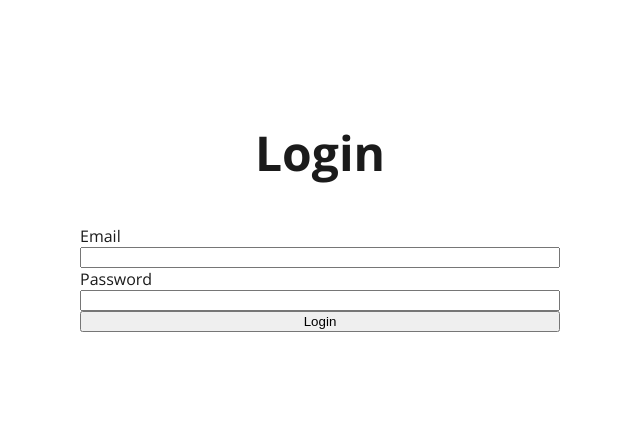
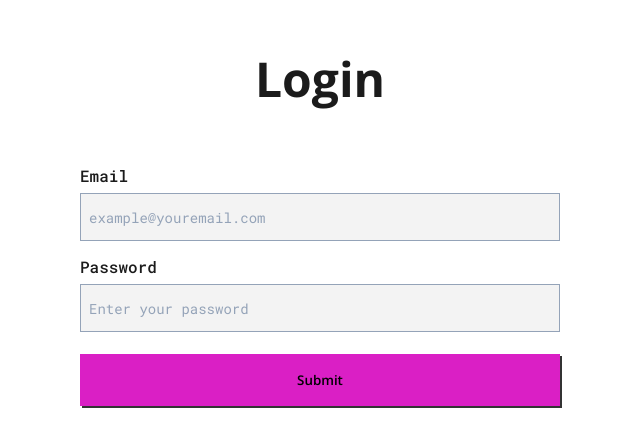
Before and after one commit to ehvidalp/frontend-minimal-dashboard, a React (Vite) app: page /login in a window 1280 px wide. Shown: the part 194-640 px from the top of the page, without its empty margins (320-960 px from the left). Built offline with nearby package versions, Linux system fonts and the light colour scheme.

Commit message:
Refactor CSS and file structure for login page

```diff
--- a/src/features/authentication/components/LoginForm.tsx
+++ b/src/features/authentication/components/LoginForm.tsx
@@ -1,8 +1,8 @@
-import React from 'react';
 import { useForm, SubmitHandler } from 'react-hook-form';
 import { yupResolver } from '@hookform/resolvers/yup';
 import * as Yup from 'yup';
 import SquareField from '../../../shared/components/SquareField';
+import SquareButton from '../../../shared/components/SquareButton';
 import styles from './LoginForm.module.css';
 interface LoginFormInputs {
   email: string;
@@ -19,7 +19,7 @@ const validationSchema = Yup.object().shape({
     .matches(/^[a-zA-Z0-9]+$/, 'Password must contain only letters and numbers')
 });
 
-const LoginForm: React.FC = () => {
+const LoginForm = () => {
   const {
     register,
     handleSubmit,
@@ -39,8 +39,9 @@ const LoginForm: React.FC = () => {
         label="Email"
         type="email"
         id="email"
+        placeholder='example@youremail.com'
         {...register('email')}
-        aria-invalid={errors.email ? 'true' : 'false'}
+        aria-invalid={!!errors.email}
         aria-describedby="email-error"
         errorMessage={errors.email?.message || ''}
       />
@@ -48,14 +49,14 @@ const LoginForm: React.FC = () => {
         label="Password"
         type="password"
         id="password"
+        placeholder='Enter your password'
         {...register('password')}
-        aria-invalid={errors.password ? 'true' : 'false'}
+        aria-invalid={!!errors.password}
         aria-describedby="password-error"
         errorMessage={errors.password?.message || ''}
       />
-      <button type="submit">
-        Login
-      </button>
+      <br/>
+      <SquareButton type="submit">Submit</SquareButton>
     </form>
   );
 };
--- /dev/null
+++ b/src/shared/components/SquareButton.module.css
@@ -0,0 +1,28 @@
+.squareButton {
+    cursor: pointer;
+  border: 1px solid transparent;
+  padding: 0.5rem 1rem;
+  font-family: "Open Sans";
+  font-weight: 600;
+  outline: none;
+  box-shadow: 2px 2px 0px rgba(0,0,0,0.8);
+  background: var(--primary-color);
+  width: 100%;
+  padding: 1rem 0;
+}
+
+.squareButton:active {
+    animation: clickAnimation 0.3s;
+}
+
+@keyframes clickAnimation {
+    0% {
+      transform: scale(1);
+    }
+    50% {
+      transform: scale(0.95);
+    }
+    100% {
+      transform: scale(1);
+    }
+  }
--- /dev/null
+++ b/src/shared/components/SquareButton.tsx
@@ -0,0 +1,20 @@
+import { ButtonHTMLAttributes, forwardRef } from 'react';
+import styles from './SquareButton.module.css';
+
+interface ButtonProps extends ButtonHTMLAttributes<HTMLButtonElement> {
+  variant?: 'primary' | 'secondary'; // Puedes agregar variantes si es necesario
+}
+
+const SquareButton = forwardRef<HTMLButtonElement, ButtonProps>(
+  ({ children, variant = 'primary', className, ...props }, ref) => {
+    const buttonClassName = `${styles.squareButton}`;
+
+    return (
+      <button ref={ref} className={buttonClassName} {...props}>
+        {children}
+      </button>
+    );
+  }
+);
+
+export default SquareButton;
--- /dev/null
+++ b/src/shared/components/SquareField.module.css
@@ -0,0 +1,39 @@
+.squareField {
+    width: 100%;
+    border: 1px solid var(--gray-color);
+    height: 3rem;
+    background: var(--secondary-color);
+    color: var(--gray-color);
+    padding: 0 0.5rem;
+    font-family: 'Roboto Mono';
+    font-size: var(--font-xs);
+    box-sizing: border-box;
+
+    &::placeholder {
+      color: var(--gray-color);
+    }
+
+    &:focus {
+      outline: none;
+      border-color: var(--primary-color);
+      color: var(--dark-color);
+    }
+  }
+
+  .squareFieldLabel {
+    font-size: var(--font-sm);
+    font-family: "Roboto Mono";
+    font-weight: 500;
+    line-height: 1.1875rem;
+    padding: 1rem 0 0.5rem;
+  }
+
+  .squareFieldMsjEerror {
+    display: block;
+    box-sizing: border-box;
+    margin: 0.5rem 0;
+    color: var(--primary-color);
+    font-size: var(--font-xxs);
+    font-family: 'Roboto Mono';
+    font-weight: 400;
+  }
--- a/src/shared/components/SquareField.tsx
+++ b/src/shared/components/SquareField.tsx
@@ -1,19 +1,20 @@
 import { InputHTMLAttributes, forwardRef } from 'react';
-
+import styles from './SquareField.module.css';
 interface SquareFieldProps extends InputHTMLAttributes<HTMLInputElement> {
   label: string;
   id: string;
   errorMessage?: string;
+  placeholder?: string;
 }
 
 const SquareField = forwardRef<HTMLInputElement, SquareFieldProps>(
-  ({ label, id, errorMessage, ...inputProps }, ref) => {
+  ({ label, id, errorMessage, placeholder, ...inputProps }, ref) => {
     return (
       <>
-        <label htmlFor={id}>{label}</label>
-        <input id={id} ref={ref} {...inputProps} />
+        <label htmlFor={id} className={styles.squareFieldLabel}>{label}</label>
+        <input id={id} ref={ref} {...inputProps} placeholder={placeholder} className={styles.squareField} />
         {errorMessage && (
-          <span role="alert" className="error-message">
+          <span role="alert" className={styles.squareFieldMsjEerror}>
             {errorMessage}
           </span>
         )}
```
Also changed, not shown: src/App.css (deleted, +0 -8 lines).
